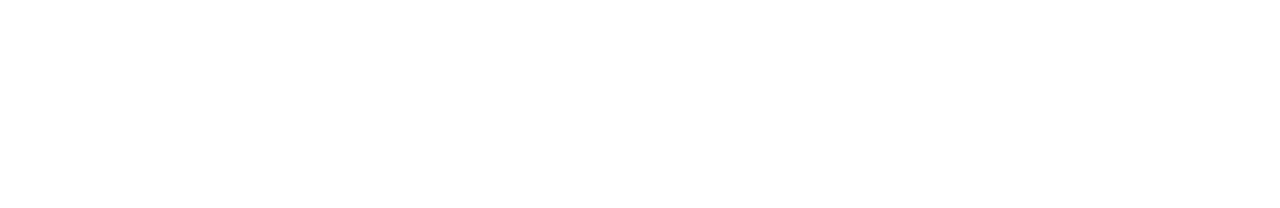
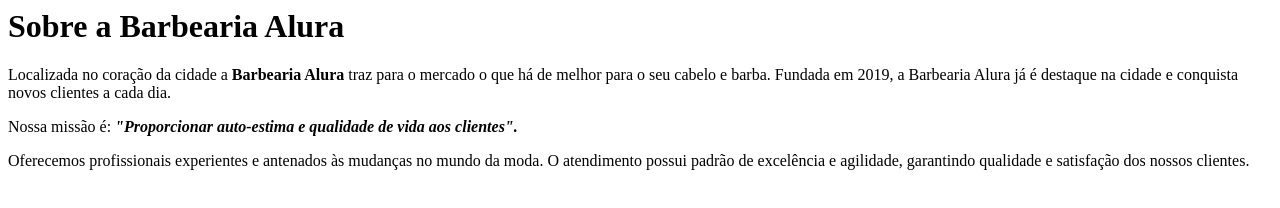
Before and after one commit to kethelynisabe/mendesflix-2front23, a plain HTML site: page Nova pasta/index.html in a window 1280 px wide. Drawn offline with Linux system fonts and the light colour scheme.

Commit message:
Update index.html

```diff
--- a/Nova pasta/index.html
+++ b/Nova pasta/index.html
@@ -1,2 +1,8 @@
-<html>
-</html>
+<h1>Sobre a Barbearia Alura</h1>
+<P>
+	Localizada no coração da cidade a <STRONG>Barbearia Alura</STRONG> traz para o mercado o que há de melhor para o seu cabelo e barba. Fundada em 2019, a Barbearia Alura já é destaque na cidade e conquista novos clientes a cada dia.
+</P>
+<P>	Nossa missão é:<EM> <STRONG>"Proporcionar auto-estima e qualidade de vida aos clientes".</STRONG></EM></P>
+<P>
+	Oferecemos profissionais experientes e antenados às mudanças no mundo da moda. O atendimento possui padrão de excelência e agilidade, garantindo qualidade e satisfação dos nossos clientes.
+</P>
```
